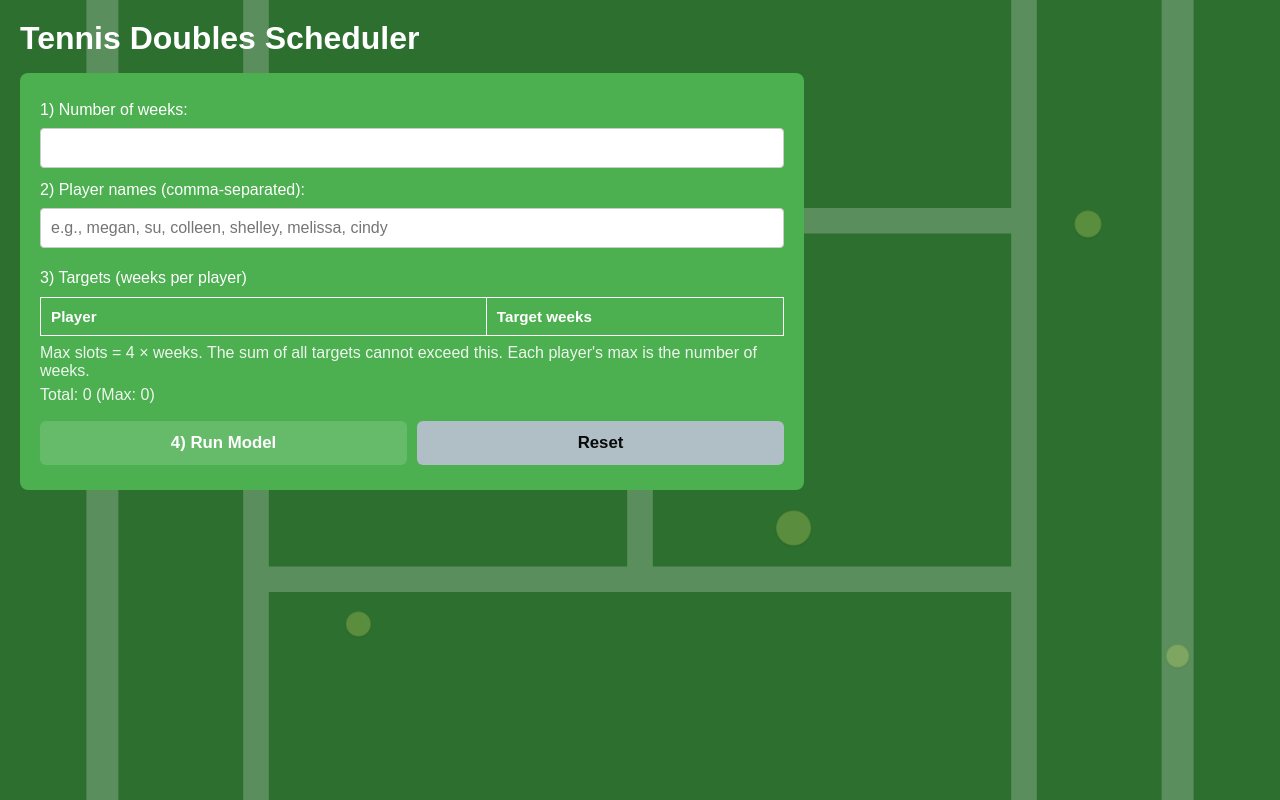
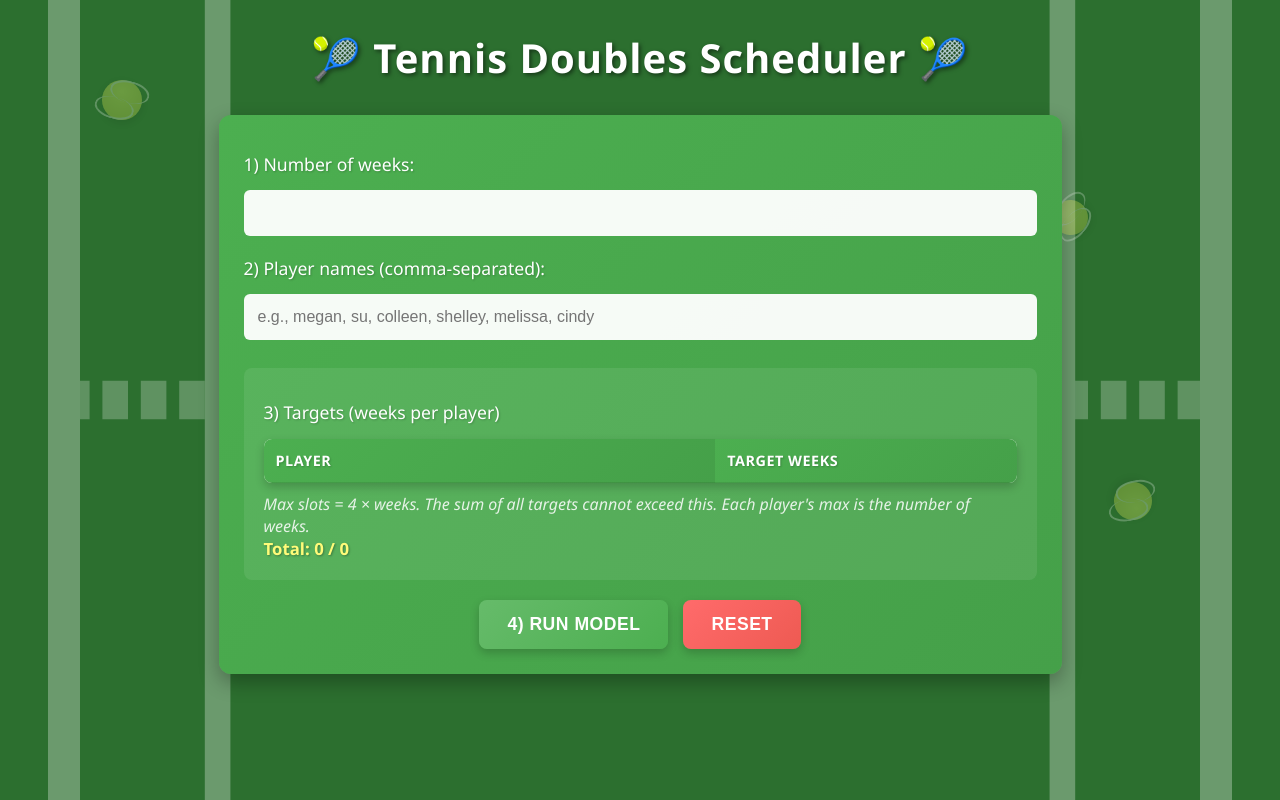
Before and after one commit to statsrick/tennis-scheduler, a Flask app: page / in a window 1280 px wide. Run offline with Flask 3, Linux system fonts and the light colour scheme; lists and menus that the app fills with data are empty.

Commit message:
added Claude version

```diff
--- a/app.py
+++ b/app.py
@@ -204,7 +204,7 @@ def optimize_doubles_schedule(
     targets: Optional[Dict[str, float]] = None,
     uniform_target: Optional[float] = None,
     pair_penalty: float = 0.0,      # set <=0 to disable pair binaries for speed
-    seed: Optional[int] = 42,
+    seed: Optional[int] = 0,
     msg: int = 0,
     time_limit: int = 20,           # seconds
     frac_gap: float = 0.01,         # 1% optimality gap
@@ -401,7 +401,7 @@ def generate_schedule(N, M, player_names, targets=None, uniform_target=None, pai
         targets=targets,
         uniform_target=None,
         pair_penalty=pair_penalty,     # 0 disables pair binaries (fast)
-        seed=23748,
+        seed=0,
         msg=0,
         time_limit=20,
         frac_gap=0.01,
--- a/templates/index.html
+++ b/templates/index.html
@@ -16,12 +16,13 @@
     /* Base */
     html, body { height: 100%; }
     body {
-      font-family: Arial, sans-serif;
+      font-family: 'Segoe UI', Tahoma, Geneva, Verdana, sans-serif;
       background-color: var(--court-green);
       color: white;
       margin: 0;
-      padding: 0; /* background layers sit full-bleed; content adds its own padding */
+      padding: 0;
       overflow-x: hidden;
+      position: relative;
     }
 
     /* Background layers (behind everything, no interaction) */
@@ -31,103 +32,348 @@
       z-index: 0;
       pointer-events: none;
     }
+
     /* Court lines as an SVG overlay */
     .court {
       position: absolute;
       inset: 0;
       width: 100%;
       height: 100%;
-      opacity: 0.22; /* subtle */
+      opacity: 0.3;
     }
-    /* Soft tennis balls sprinkled around using layered radial-gradients */
-    .balls {
+
+    /* Tennis balls with seam pattern */
+    .tennis-ball {
       position: absolute;
-      inset: 0;
-      opacity: 0.22;
-      background-repeat: no-repeat;
-      background-image:
-        radial-gradient(circle at 8% 18%,  var(--ball) 0 14px, var(--ball-shade) 15px, transparent 16px),
-        radial-gradient(circle at 85% 28%, var(--ball) 0 12px, var(--ball-shade) 13px, transparent 14px),
-        radial-gradient(circle at 28% 78%, var(--ball) 0 11px, var(--ball-shade) 12px, transparent 13px),
-        radial-gradient(circle at 62% 66%, var(--ball) 0 16px, var(--ball-shade) 17px, transparent 18px),
-        radial-gradient(circle at 92% 82%, var(--ball) 0 10px, var(--ball-shade) 11px, transparent 12px),
-        radial-gradient(circle at 40% 14%, var(--ball) 0 13px, var(--ball-shade) 14px, transparent 15px);
-      filter: drop-shadow(0 1px 1px rgba(0,0,0,.25));
+      width: 40px;
+      height: 40px;
+      background: radial-gradient(circle at 35% 35%, #fcff6c, #d4d645);
+      border-radius: 50%;
+      box-shadow: 2px 2px 8px rgba(0,0,0,0.3);
+      opacity: 0.3;
     }
+
+    .tennis-ball::before,
+    .tennis-ball::after {
+      content: '';
+      position: absolute;
+      border: 2px solid rgba(255,255,255,0.8);
+      border-radius: 50%;
+    }
+
+    .tennis-ball::before {
+      width: 36px;
+      height: 20px;
+      top: -2px;
+      left: 0;
+      border-bottom: none;
+      transform: rotate(-30deg);
+    }
+
+    .tennis-ball::after {
+      width: 36px;
+      height: 20px;
+      bottom: -2px;
+      left: 0;
+      border-top: none;
+      transform: rotate(-30deg);
+    }
+
+    .ball-1 { top: 10%; left: 8%; transform: rotate(45deg); }
+    .ball-2 { top: 25%; right: 15%; transform: rotate(-20deg); width: 35px; height: 35px; }
+    .ball-3 { bottom: 20%; left: 25%; transform: rotate(120deg); }
+    .ball-4 { top: 60%; right: 35%; transform: rotate(-60deg); width: 45px; height: 45px; }
+    .ball-5 { bottom: 35%; right: 10%; transform: rotate(200deg); width: 38px; height: 38px; }
+    .ball-6 { top: 15%; left: 40%; transform: rotate(90deg); }
 
     /* Foreground content wrapper */
     .content {
       position: relative;
       z-index: 1;
-      padding: 20px;
+      padding: 30px;
+      max-width: 1400px;
+      margin: 0 auto;
     }
 
-    h1 { text-align: left; margin: 0 0 16px 0; }
+    h1 {
+      text-align: center;
+      margin: 0 0 30px 0;
+      font-size: 2.5em;
+      text-shadow: 2px 2px 4px rgba(0,0,0,0.5);
+      letter-spacing: 1px;
+    }
+
+    h2, h3 {
+      text-shadow: 1px 1px 2px rgba(0,0,0,0.3);
+    }
 
     .form-container {
-      margin-bottom: 20px;
-      padding: 20px;
-      background-color: var(--form-green);
-      border-radius: 8px;
-      width: 60%;
+      margin-bottom: 30px;
+      padding: 25px;
+      background: linear-gradient(135deg, #4CAF50 0%, #45a049 100%);
+      border-radius: 12px;
+      box-shadow: 0 8px 20px rgba(0,0,0,0.3);
+      backdrop-filter: blur(5px);
+      width: 65%;
+      margin-left: auto;
+      margin-right: auto;
     }
-    label { font-size: 1em; display: block; margin: 8px 0 4px; }
-    input[type="text"], input[type="number"], select, button {
-      width: 100%; padding: 10px; margin: 5px 0;
-      font-size: 1em; border-radius: 4px; border: 1px solid #ccc; box-sizing: border-box; color:#111;
+
+    label {
+      font-size: 1.1em;
+      display: block;
+      margin: 12px 0 6px;
+      font-weight: 500;
+      text-shadow: 1px 1px 2px rgba(0,0,0,0.2);
+    }
+
+    input[type="text"], input[type="number"], select {
+      width: 100%;
+      padding: 12px;
+      margin: 8px 0;
+      font-size: 1em;
+      border-radius: 6px;
+      border: 2px solid transparent;
+      box-sizing: border-box;
+      color:#333;
+      background: rgba(255,255,255,0.95);
+      transition: all 0.3s ease;
+    }
+
+    input[type="text"]:focus, input[type="number"]:focus, select:focus {
+      outline: none;
+      border-color: var(--ball);
+      box-shadow: 0 0 8px rgba(255,251,121,0.5);
+      transform: translateY(-1px);
     }
 
     /* Buttons */
-    .btn-row { display: flex; gap: 10px; margin-top: 12px; }
-    #runBtn, #resetBtn {
-      font-size: 1.05em; font-weight: 600; border: none;
-      border-radius: 6px; padding: 12px;
-      transition: background-color 0.15s ease, opacity 0.15s ease;
+    .btn-row {
+      display: flex;
+      gap: 15px;
+      margin-top: 20px;
+      justify-content: center;
     }
-    /* Run enabled */
+
+    button {
+      font-size: 1.1em;
+      font-weight: 600;
+      border: none;
+      border-radius: 8px;
+      padding: 14px 28px;
+      cursor: pointer;
+      transition: all 0.3s ease;
+      text-transform: uppercase;
+      letter-spacing: 0.5px;
+      box-shadow: 0 4px 10px rgba(0,0,0,0.2);
+    }
+
     #runBtn:not([disabled]) {
-      background-color: #66bb6a; color: #fff; cursor: pointer;
+      background: linear-gradient(135deg, #66bb6a 0%, #4CAF50 100%);
+      color: #fff;
     }
-    #runBtn:not([disabled]):hover { background-color: #81c784; }
-    /* Run disabled */
+
+    #runBtn:not([disabled]):hover {
+      background: linear-gradient(135deg, #81c784 0%, #66bb6a 100%);
+      transform: translateY(-2px);
+      box-shadow: 0 6px 15px rgba(0,0,0,0.3);
+    }
+
     #runBtn[disabled] {
-      background-color: #8fae90; color: #f1f1f1; cursor: not-allowed; opacity: 0.85;
+      background: linear-gradient(135deg, #8fae90 0%, #7a997b 100%);
+      color: #e0e0e0;
+      cursor: not-allowed;
+      opacity: 0.7;
       box-shadow: none;
     }
-    /* Reset */
+
     #resetBtn {
-      background-color: #b0bec5; color: #0a0a0a; cursor: pointer;
+      background: linear-gradient(135deg, #ff6b6b 0%, #ee5a52 100%);
+      color: #fff;
     }
-    #resetBtn:hover { background-color: #c5d2d8; }
 
-    .table-container { margin-top: 30px; }
-    table { width: 100%; border-collapse: collapse; margin-top: 10px; background: rgba(255,255,255,0.05);}
+    #resetBtn:hover {
+      background: linear-gradient(135deg, #ff8787 0%, #ff6b6b 100%);
+      transform: translateY(-2px);
+      box-shadow: 0 6px 15px rgba(0,0,0,0.3);
+    }
+
+    button[type="submit"]:not(#runBtn) {
+      background: linear-gradient(135deg, #5c9ead 0%, #4a8b9c 100%);
+      color: white;
+      padding: 10px 20px;
+      margin-top: 10px;
+    }
+
+    button[type="submit"]:not(#runBtn):hover {
+      background: linear-gradient(135deg, #6fb0c0 0%, #5c9ead 100%);
+      transform: translateY(-2px);
+      box-shadow: 0 6px 15px rgba(0,0,0,0.3);
+    }
+
+    .table-container {
+      margin-top: 40px;
+      background: linear-gradient(135deg, #4CAF50 0%, #45a049 100%);
+      padding: 25px;
+      border-radius: 12px;
+      box-shadow: 0 8px 20px rgba(0,0,0,0.3);
+      backdrop-filter: blur(5px);
+    }
+
+    table {
+      width: 100%;
+      border-collapse: separate;
+      border-spacing: 0;
+      margin-top: 15px;
+      background: rgba(255,255,255,0.95);
+      border-radius: 8px;
+      overflow: hidden;
+      box-shadow: 0 4px 10px rgba(0,0,0,0.2);
+    }
+
     th, td {
-      padding: 10px; text-align: left; border: 1px solid #fff; font-size: 0.95em; color: #fff;
+      padding: 12px;
+      text-align: left;
+      border-bottom: 1px solid rgba(0,0,0,0.1);
+      font-size: 0.95em;
+      color: #333;
     }
-    th { background-color: var(--form-green); }
-    tr:nth-child(even) { background-color: #388e3c; }
-    .muted { opacity: 0.9; }
-    .error { background:#b71c1c; color:#fff; padding:10px; border-radius:6px; margin:10px 0; }
+
+    th {
+      background: linear-gradient(135deg, #4CAF50 0%, #45a049 100%);
+      color: white;
+      font-weight: 600;
+      text-transform: uppercase;
+      letter-spacing: 0.5px;
+      font-size: 0.9em;
+      text-shadow: 1px 1px 2px rgba(0,0,0,0.2);
+    }
+
+    tr:nth-child(even) {
+      background-color: rgba(76, 175, 80, 0.1);
+    }
+
+    tr:hover {
+      background-color: rgba(76, 175, 80, 0.2);
+      transition: background-color 0.3s ease;
+    }
+
+    .table-container h2, .table-container h3 {
+      color: white;
+      text-shadow: 2px 2px 4px rgba(0,0,0,0.3);
+    }
+
+    .table-container p {
+      color: white;
+    }
+
+    .muted {
+      opacity: 0.85;
+      font-style: italic;
+      margin-top: 10px;
+    }
+
+    .error {
+      background: linear-gradient(135deg, #d32f2f 0%, #b71c1c 100%);
+      color:#fff;
+      padding:12px;
+      border-radius:8px;
+      margin:15px 0;
+      box-shadow: 0 4px 10px rgba(0,0,0,0.3);
+      font-weight: 500;
+    }
+
     .targets-table input[type="number"] {
-      width: 100%; padding: 6px; border-radius: 4px; border: 1px solid #ccc; background:#fafffa; color:#111;
+      width: 100%;
+      padding: 8px;
+      border-radius: 6px;
+      border: 2px solid transparent;
+      background: rgba(255,255,255,0.95);
+      color:#333;
+      transition: all 0.3s ease;
+    }
+
+    .targets-table input[type="number"]:focus {
+      outline: none;
+      border-color: var(--ball);
+      box-shadow: 0 0 8px rgba(255,251,121,0.5);
+    }
+
+    #targets_block {
+      margin-top: 20px;
+      padding: 20px;
+      background: rgba(255,255,255,0.08);
+      border-radius: 8px;
+    }
+
+    #totals_line {
+      font-weight: 600;
+      font-size: 1.05em;
+      color: var(--ball);
+      text-shadow: 1px 1px 2px rgba(0,0,0,0.3);
+    }
+
+    .download-form {
+      margin-top: 20px;
+      padding: 20px;
+      background: rgba(255,255,255,0.08);
+      border-radius: 8px;
     }
 
     /* Loading overlay */
     #loading {
-      position: fixed; inset: 0; display: none; align-items: center; justify-content: center;
-      background: rgba(0,0,0,0.45); z-index: 9999;
-      font-size: 1.25em; text-align: center;
+      position: fixed;
+      inset: 0;
+      display: none;
+      align-items: center;
+      justify-content: center;
+      background: rgba(0,0,0,0.7);
+      z-index: 9999;
+      font-size: 1.3em;
+      text-align: center;
+      backdrop-filter: blur(5px);
     }
+
     .spinner {
-      border: 6px solid #f3f3f3; border-top: 6px solid #4CAF50; border-radius: 50%;
-      width: 48px; height: 48px; animation: spin 1s linear infinite; margin: 12px auto;
+      border: 6px solid rgba(255,255,255,0.3);
+      border-top: 6px solid var(--ball);
+      border-radius: 50%;
+      width: 60px;
+      height: 60px;
+      animation: spin 1s linear infinite;
+      margin: 20px auto;
+      box-shadow: 0 0 20px rgba(255,251,121,0.5);
     }
-    @keyframes spin { 0% { transform: rotate(0deg);} 100% { transform: rotate(360deg);} }
 
-    /* Responsive: widen form to 100% on narrow screens */
+    @keyframes spin {
+      0% { transform: rotate(0deg);}
+      100% { transform: rotate(360deg);}
+    }
+
+    /* Responsive */
     @media (max-width: 900px){
-      .form-container { width: 100%; }
+      .form-container {
+        width: 90%;
+      }
+      h1 {
+        font-size: 2em;
+      }
+      .content {
+        padding: 20px;
+      }
+    }
+
+    @media (max-width: 600px){
+      .form-container {
+        width: 100%;
+      }
+      h1 {
+        font-size: 1.8em;
+      }
+      button {
+        padding: 12px 20px;
+        font-size: 1em;
+      }
     }
   </style>
 </head>
@@ -135,33 +381,42 @@
 
 <!-- Background layers -->
 <div class="bg" aria-hidden="true">
-  <!-- Court lines (rough tennis court layout) -->
+  <!-- Court lines (tennis court layout) -->
   <svg class="court" viewBox="0 0 100 100" preserveAspectRatio="xMidYMid slice">
     <!-- Outer court rectangle -->
-    <rect x="8" y="8" width="84" height="84" fill="none" stroke="white" stroke-width="2.5"/>
-    <!-- Baselines -->
-    <line x1="8" y1="8" x2="92" y2="8" stroke="white" stroke-width="2"/>
-    <line x1="8" y1="92" x2="92" y2="92" stroke="white" stroke-width="2"/>
-    <!-- Singles sidelines (approx) -->
-    <line x1="20" y1="8" x2="20" y2="92" stroke="white" stroke-width="2"/>
-    <line x1="80" y1="8" x2="80" y2="92" stroke="white" stroke-width="2"/>
+    <rect x="5" y="10" width="90" height="80" fill="none" stroke="white" stroke-width="2.5"/>
+
+    <!-- Singles sidelines -->
+    <line x1="17" y1="10" x2="17" y2="90" stroke="white" stroke-width="2"/>
+    <line x1="83" y1="10" x2="83" y2="90" stroke="white" stroke-width="2"/>
+
     <!-- Service lines -->
-    <line x1="20" y1="36" x2="80" y2="36" stroke="white" stroke-width="2"/>
-    <line x1="20" y1="64" x2="80" y2="64" stroke="white" stroke-width="2"/>
+    <line x1="17" y1="35" x2="83" y2="35" stroke="white" stroke-width="2"/>
+    <line x1="17" y1="65" x2="83" y2="65" stroke="white" stroke-width="2"/>
+
     <!-- Center service line -->
-    <line x1="50" y1="36" x2="50" y2="64" stroke="white" stroke-width="2"/>
+    <line x1="50" y1="35" x2="50" y2="65" stroke="white" stroke-width="2"/>
+
+    <!-- Net (center line) -->
+    <line x1="5" y1="50" x2="95" y2="50" stroke="white" stroke-width="3" stroke-dasharray="2,1" opacity="0.8"/>
+
     <!-- Center marks on baselines -->
-    <line x1="50" y1="8"  x2="50" y2="11" stroke="white" stroke-width="2"/>
-    <line x1="50" y1="89" x2="50" y2="92" stroke="white" stroke-width="2"/>
+    <line x1="50" y1="10" x2="50" y2="13" stroke="white" stroke-width="2"/>
+    <line x1="50" y1="87" x2="50" y2="90" stroke="white" stroke-width="2"/>
   </svg>
 
-  <!-- Tennis balls sprinkled -->
-  <div class="balls"></div>
+  <!-- Tennis balls with seam pattern -->
+  <div class="tennis-ball ball-1"></div>
+  <div class="tennis-ball ball-2"></div>
+  <div class="tennis-ball ball-3"></div>
+  <div class="tennis-ball ball-4"></div>
+  <div class="tennis-ball ball-5"></div>
+  <div class="tennis-ball ball-6"></div>
 </div>
 
 <!-- Foreground content -->
 <div class="content">
-  <h1>Tennis Doubles Scheduler</h1>
+  <h1>🎾 Tennis Doubles Scheduler 🎾</h1>
 
   <div id="loading">
     <div>
@@ -181,7 +436,7 @@
            value="{{ player_names | join(', ') if player_names else '' }}"
            placeholder="e.g., megan, su, colleen, shelley, melissa, cindy" required>
 
-    <div id="targets_block" style="margin-top:16px;">
+    <div id="targets_block">
       <label>3) Targets (weeks per player)</label>
       <table class="targets-table">
         <thead><tr><th style="width:60%;">Player</th><th>Target weeks</th></tr></thead>
@@ -207,11 +462,11 @@
           {% endif %}
         </tbody>
       </table>
-      <div class="muted" style="margin-top:8px;">
+      <div class="muted">
         Max slots = 4 × weeks. The sum of all targets cannot exceed this. Each player's max is the number of weeks.
       </div>
-      <div class="muted" id="totals_line" style="margin-top:6px;">
-        Total: <span id="total_now">0</span> (Max: <span id="max_slots">0</span>)
+      <div id="totals_line">
+        Total: <span id="total_now">0</span> / <span id="max_slots">0</span>
       </div>
     </div>
 
@@ -238,7 +493,7 @@
       </tbody>
     </table>
     <p class="muted">Objective value: {{ obj_val }}</p>
-    <p class="muted">Adjust targets above and click “Run Model” again to iterate.</p>
+    <p class="muted">Adjust targets above and click "Run Model" again to iterate.</p>
   </div>
   {% endif %}
 
@@ -291,7 +546,7 @@
       </select>
       <!-- targets get mirrored here on submit -->
       <div id="dlTargets"></div>
-      <button type="submit" style="margin-top:8px;">Download</button>
+      <button type="submit">Download Schedule</button>
     </form>
   </div>
   {% endif %}
```
Also changed, not shown: 1 other file.
